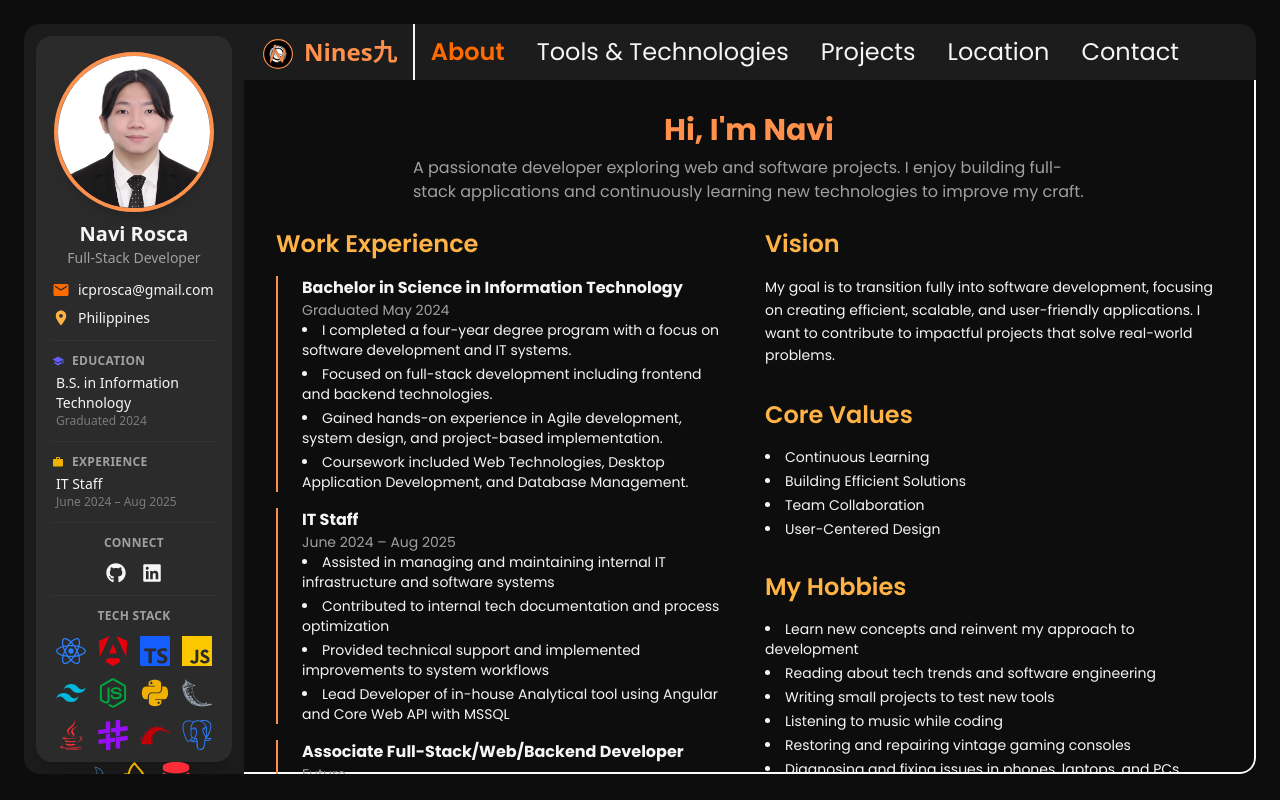
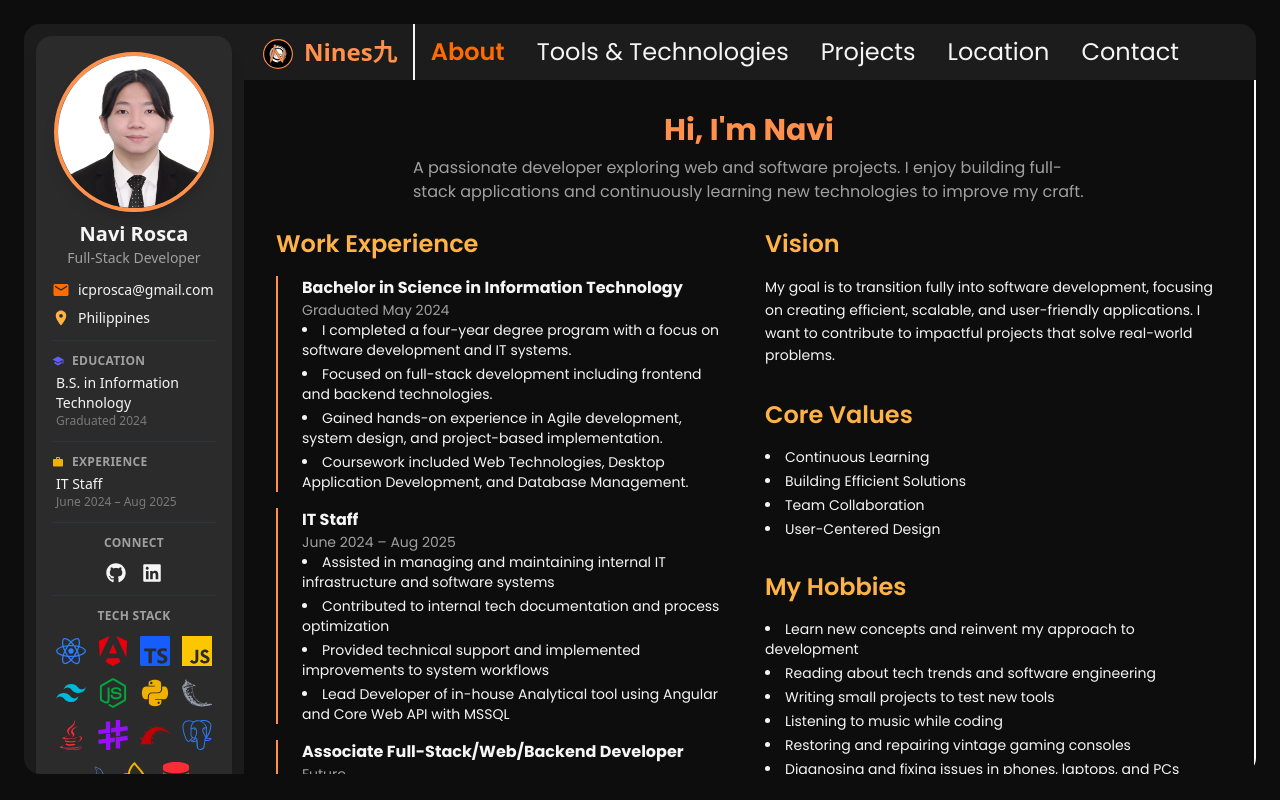
Before and after one commit to Nines-kyu/Interactive-CV, a React (Vite) app: page /about in a window 1280 px wide. Built offline with nearby package versions, Linux system fonts and the light colour scheme.

Commit message:
Update layout styles in PageError, ProfileSideBar, and About components to use min-h-full for better responsiveness

```diff
--- a/src/Components/PageError/PageError.tsx
+++ b/src/Components/PageError/PageError.tsx
@@ -2,7 +2,7 @@ import { Link } from 'react-router-dom';
 
 const PageError: React.FC = () => {
     return(
-        <div className='h-full flex flex-col flex-grow items-center justify-center bg-red-100'>
+        <div className='min-h-full flex flex-col flex-grow items-center justify-center bg-red-100'>
             <div className="text-center">
                 <h1 className="text-6xl font-bold text-red-600 mb-5">404</h1>
                 <p className="text-xl text-gray-700 mb-5">Oops! the page you're looking for doesn't exist.</p>
--- a/src/Components/ProfileSideBar/ProfileSideBar.tsx
+++ b/src/Components/ProfileSideBar/ProfileSideBar.tsx
@@ -25,7 +25,7 @@ import { MdEmail, MdLocationOn, MdWork, MdSchool } from 'react-icons/md';
 
 const ProfileSideBar: React.FC = () => {
   return (
-    <div className="flex flex-col items-center p-4 w-full h-full bg-[#2B2B2B] shadow-xl rounded-2xl">
+    <div className="flex flex-col items-center p-4 w-full min-h-full bg-[#2B2B2B] shadow-xl rounded-2xl">
       <div className="w-32 h-32 sm:w-40 sm:h-40 relative rounded-full overflow-hidden border-4 border-myOrange shadow-lg shrink-0">
         <img
           src={photo}
--- a/src/Pages/About/About.tsx
+++ b/src/Pages/About/About.tsx
@@ -1,7 +1,7 @@
 
 const About: React.FC = () => {
   return (
-    <div className="p-4 sm:p-8 text-softWhite font-poppins h-full flex flex-col border-r-0 lg:border-r-2 border-b-2 rounded-br-2xl border-gray-50">
+    <div className="p-4 sm:p-8 text-softWhite font-poppins min-h-full flex flex-col border-r-0 lg:border-r-2 border-b-2 rounded-br-2xl border-gray-50">
       <div className="flex flex-col mb-6 items-center text-center sm:text-left">
         <h1 className="text-2xl sm:text-3xl font-bold text-myOrange mb-2">Hi, I'm Navi</h1>
         <p className="text-steelGray max-w-2xl text-sm sm:text-base">
--- a/src/Pages/Home/Home.tsx
+++ b/src/Pages/Home/Home.tsx
@@ -1,6 +1,6 @@
 const Home: React.FC = () => {
   return (
-    <div className="w-full h-full p-6 sm:p-10 flex flex-col items-center justify-center bg-gray-50">
+    <div className="w-full min-h-full p-6 sm:p-10 flex flex-col items-center justify-center bg-gray-50">
       <h1 className="text-4xl font-extrabold text-gray-900 mb-4 text-center">
         Welcome to My Profile
       </h1>
--- a/src/Pages/Location/Location.tsx
+++ b/src/Pages/Location/Location.tsx
@@ -15,7 +15,7 @@ const Location: React.FC = () => {
   const valenzuelaCoords: [number, number] = [14.694883595446168, 120.97204997435432];
 
   return (
-    <div className="flex flex-col h-full items-center justify-center p-6 border-r-0 lg:border-r-2 border-b-2 rounded-br-2xl border-gray-50">
+    <div className="flex flex-col min-h-full items-center justify-center p-6 border-r-0 lg:border-r-2 border-b-2 rounded-br-2xl border-gray-50">
       <div className="w-full max-w-2xl h-96 rounded-lg shadow-lg overflow-hidden">
         <MapContainer
           center={valenzuelaCoords}
--- a/src/Pages/ToolsAndTech/ToolsAndTech.tsx
+++ b/src/Pages/ToolsAndTech/ToolsAndTech.tsx
@@ -14,7 +14,7 @@ const toolsAndTechnologies = {
 
 const TechAndTools: React.FC = () => {
     return (
-        <section className="w-full h-full py-8 px-4 sm:px-6 border-r-0 lg:border-r-2 border-b-2 rounded-br-2xl border-gray-50">
+        <section className="w-full min-h-full py-8 px-4 sm:px-6 border-r-0 lg:border-r-2 border-b-2 rounded-br-2xl border-gray-50">
             <h2 className="text-3xl font-bold text-white mb-8 text-center">
                 ⚙️ Tools & Technologies
             </h2>
```
